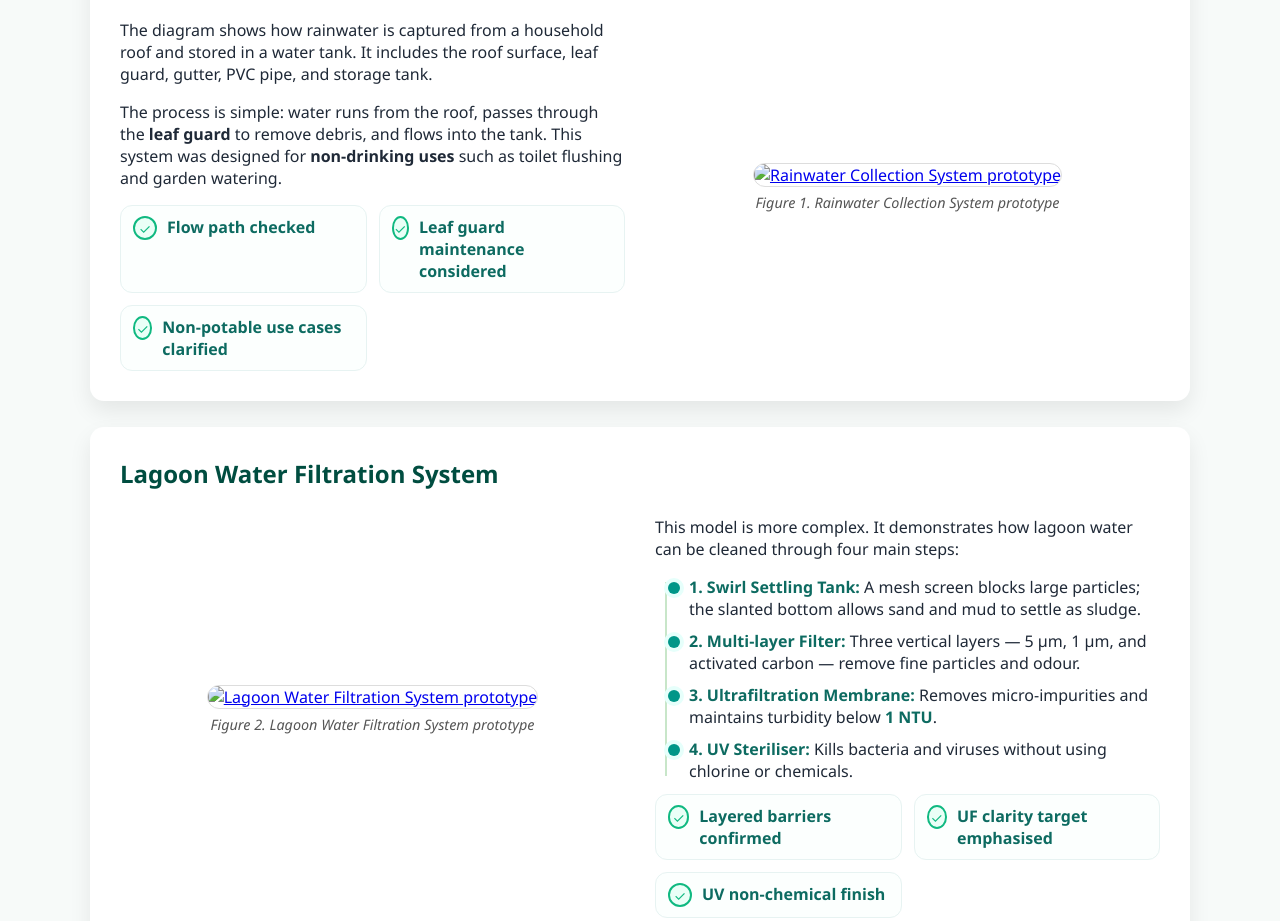
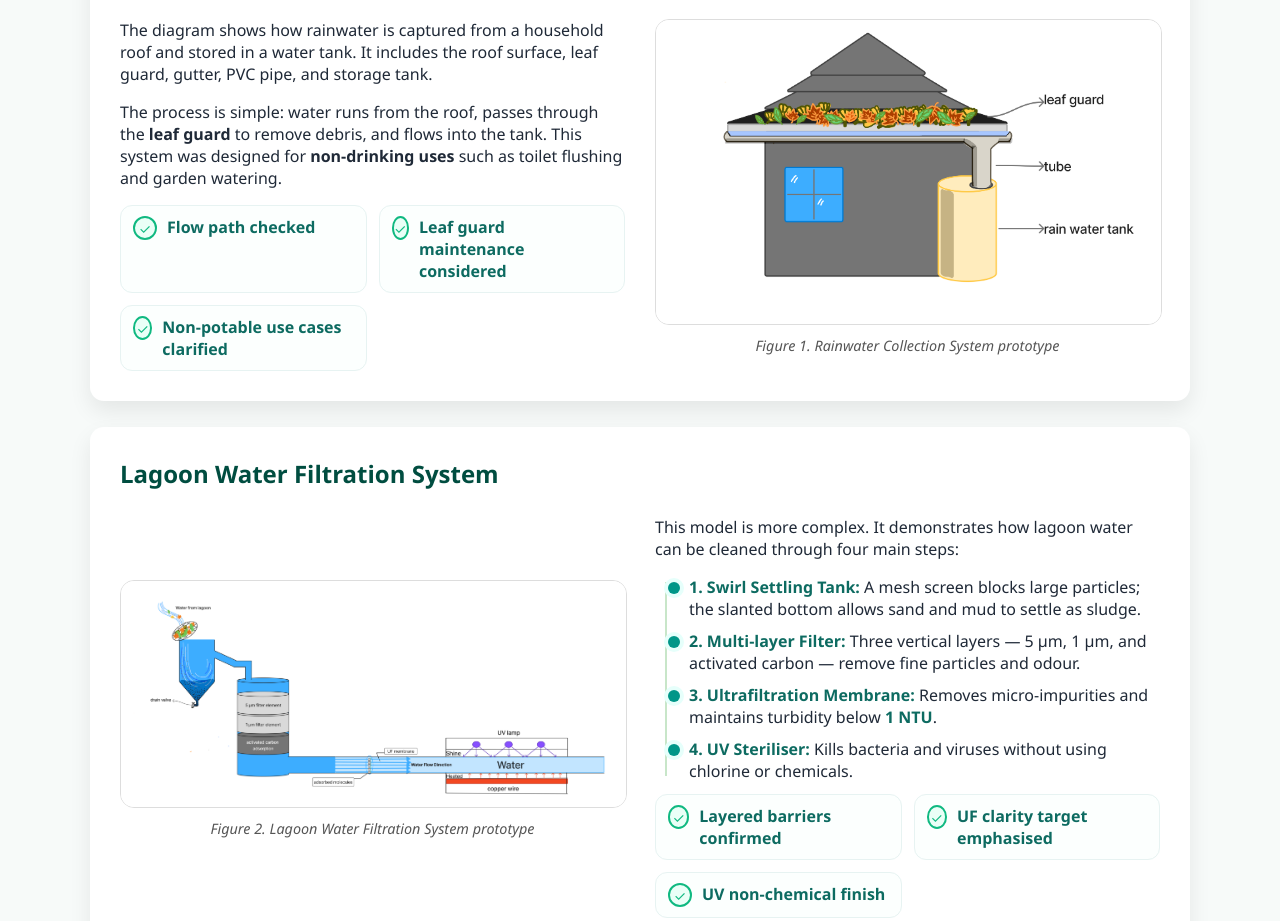
Before and after one commit to cheryscwu/Websitee, a plain HTML site: page prototype.html in a window 1280 px wide. Shown: the part 784-1705 px from the top of the page. Drawn offline with Linux system fonts and the light colour scheme.

Commit message:
Update image paths in prototype.html

```diff
--- a/prototype.html
+++ b/prototype.html
@@ -174,8 +174,8 @@
         </div>
       </div>
       <figure>
-        <a href="#" class="zoom" data-img="images/prototype_rainwater.png">
-          <img src="images/prototype_rainwater.png" alt="Rainwater Collection System prototype">
+        <a href="#" class="zoom" data-img="prototype_rainwater.png">
+          <img src="prototype_rainwater.png" alt="Rainwater Collection System prototype">
         </a>
         <figcaption>Figure 1. Rainwater Collection System prototype</figcaption>
       </figure>
@@ -186,8 +186,8 @@
     <h2>Lagoon Water Filtration System</h2>
     <div class="grid">
       <figure>
-        <a href="#" class="zoom" data-img="images/prototype_lagoon.png">
-          <img src="images/prototype_lagoon.png" alt="Lagoon Water Filtration System prototype">
+        <a href="#" class="zoom" data-img="prototype_lagoon.png">
+          <img src="prototype_lagoon.png" alt="Lagoon Water Filtration System prototype">
         </a>
         <figcaption>Figure 2. Lagoon Water Filtration System prototype</figcaption>
       </figure>
```
